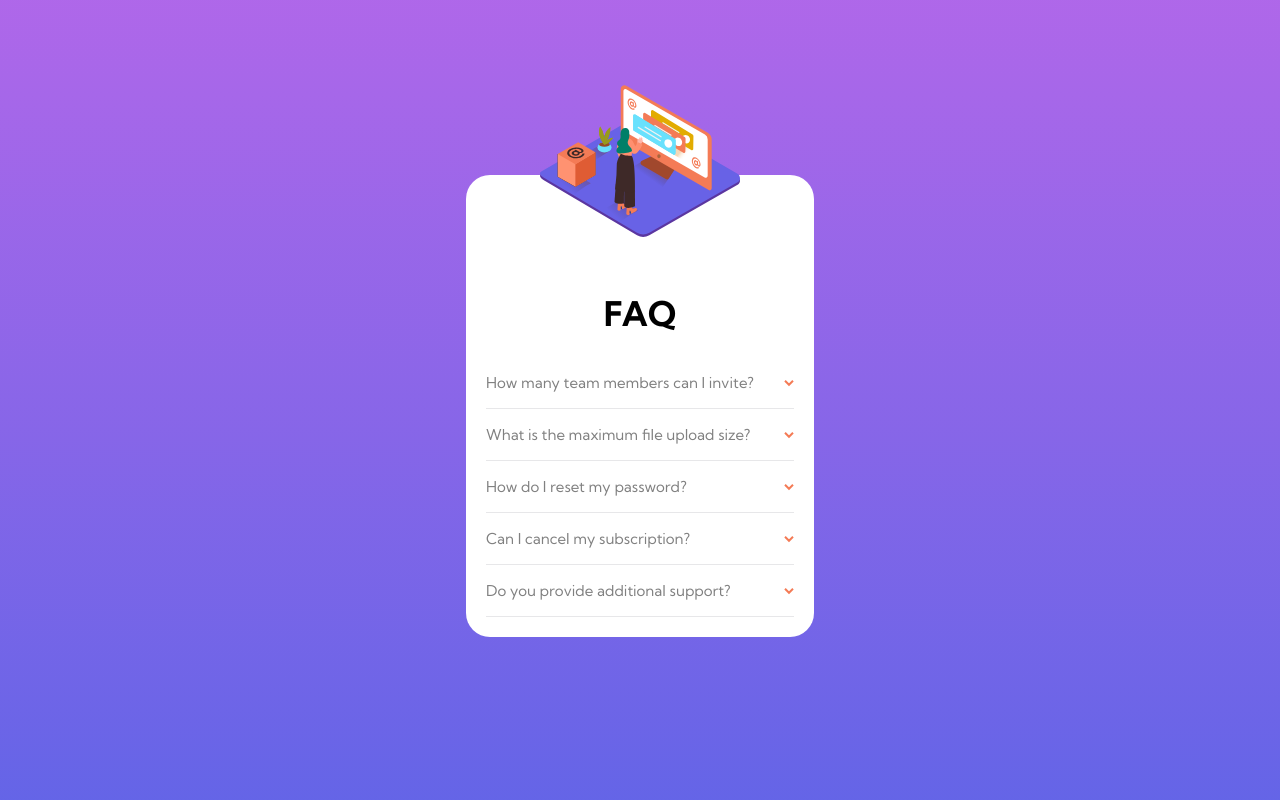
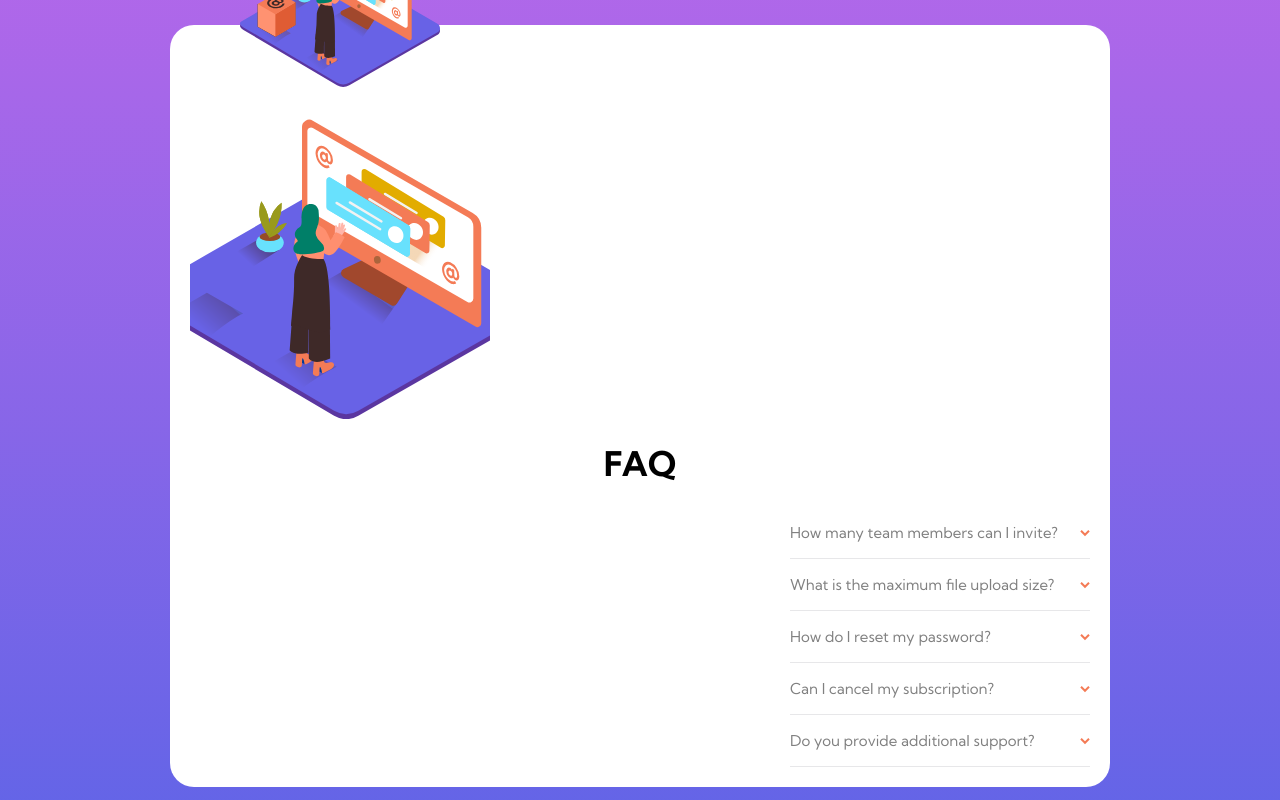
Before and after one commit to sergechv/faq-accordion-card, a plain HTML site: page index.html in a window 1280 px wide. Drawn offline with Linux system fonts and the light colour scheme.

Commit message:
Trying to fix the mess I made

```diff
--- a/index.html
+++ b/index.html
@@ -22,6 +22,7 @@
 
   <h1>FAQ</h1>
 
+  <div class="question-container">
     <div class="question">
       <h2>How many team members can I invite?</h2>
       <span class="arrow"><img src="./images/icon-arrow-down.svg" alt=""></span>
@@ -79,6 +80,7 @@
       </div>
     </div>
   </div>
+</div>
 
 <script src="./index.js"></script>
 </body>
--- a/index.js
+++ b/index.js
@@ -4,10 +4,15 @@ document.addEventListener('DOMContentLoaded', function() {
   questions.forEach(question => {
     const toggleAnswer = () => {
       const answer = question.querySelector('.answer');
-      answer.style.display = (answer.style.display === 'block') ? 'none': 'block';
+      const arrow = question.querySelector('.arrow');
 
-      const arrow = question.querySelector('.arrow');
-      arrow.classList.toggle('rotate');
+      if (answer.style.maxHeight) {
+        answer.style.maxHeight = null;
+        arrow.classList.remove('rotate');
+      } else {
+        answer.style.maxHeight = answer.scrollHeight + "px";
+        arrow.classList.add('rotate');
+      }
     }
 
     question.addEventListener('click', toggleAnswer);
--- a/styles.css
+++ b/styles.css
@@ -39,12 +39,13 @@ body {
 .faq {
   position: relative;
   background-color: white;
-  width: 308px;
+  width: 82%;
+  max-width: 600px;
+  min-width: 300px;
   height: auto;
   padding: 20px;
   padding-top: 94px;
-  margin-top: 20px;
-  margin-bottom: 8px;
+  margin: 20px 20px 8px 20px;
   border-radius: 24px;
 }
 
@@ -79,7 +80,10 @@ span {
 }
 
 .answer {
-  display: none;
+  max-height: 0;
+  overflow: hidden;
+  transition: max-height 0.3s ease-in-out;
+  padding: 0 10px;
 }
 
 .answer p{
@@ -90,3 +94,36 @@ span {
   margin-bottom: 16px;
   line-height: 2rem;
 }
+
+@media (min-width: 800px) {
+
+  body {
+    flex-direction: row;
+    justify-content: center;
+    align-items: center;
+  }
+
+  .faq {
+    display: flex;
+    flex-direction: column;
+    width: 908px;
+    max-width: 900px;
+
+  }
+
+  .question-container {
+    width: 300px;
+    align-self: self-end;
+  }
+
+  .image {
+    width: 300px;
+    height: 300px;
+    background-image: url(./images/illustration-woman-online-desktop.svg);
+    background-position: center;
+    background-repeat: no-repeat;
+    background-size: cover;
+    z-index: 2;
+  }
+
+}
```
Lines whose indentation alone changed are shown as unchanged.
